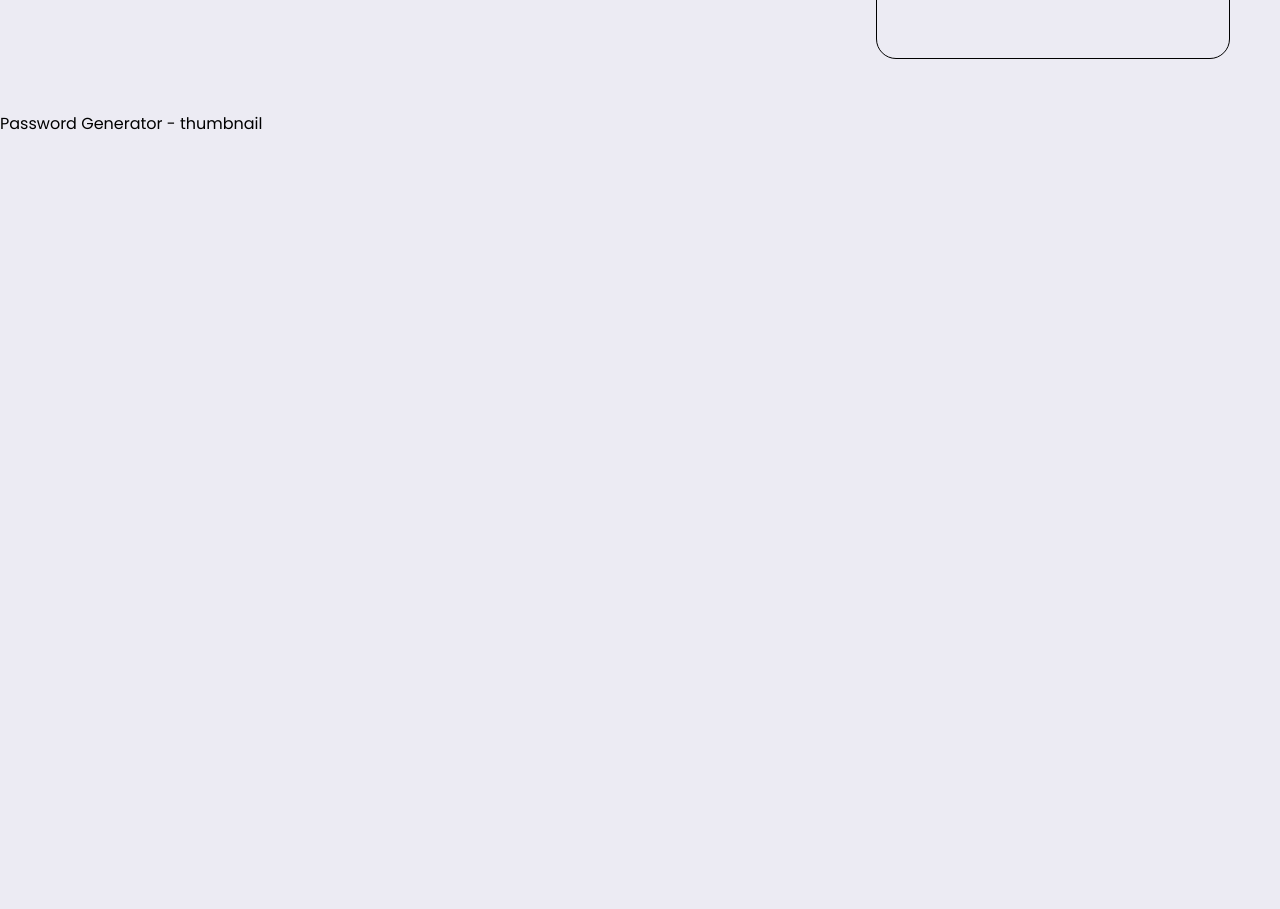
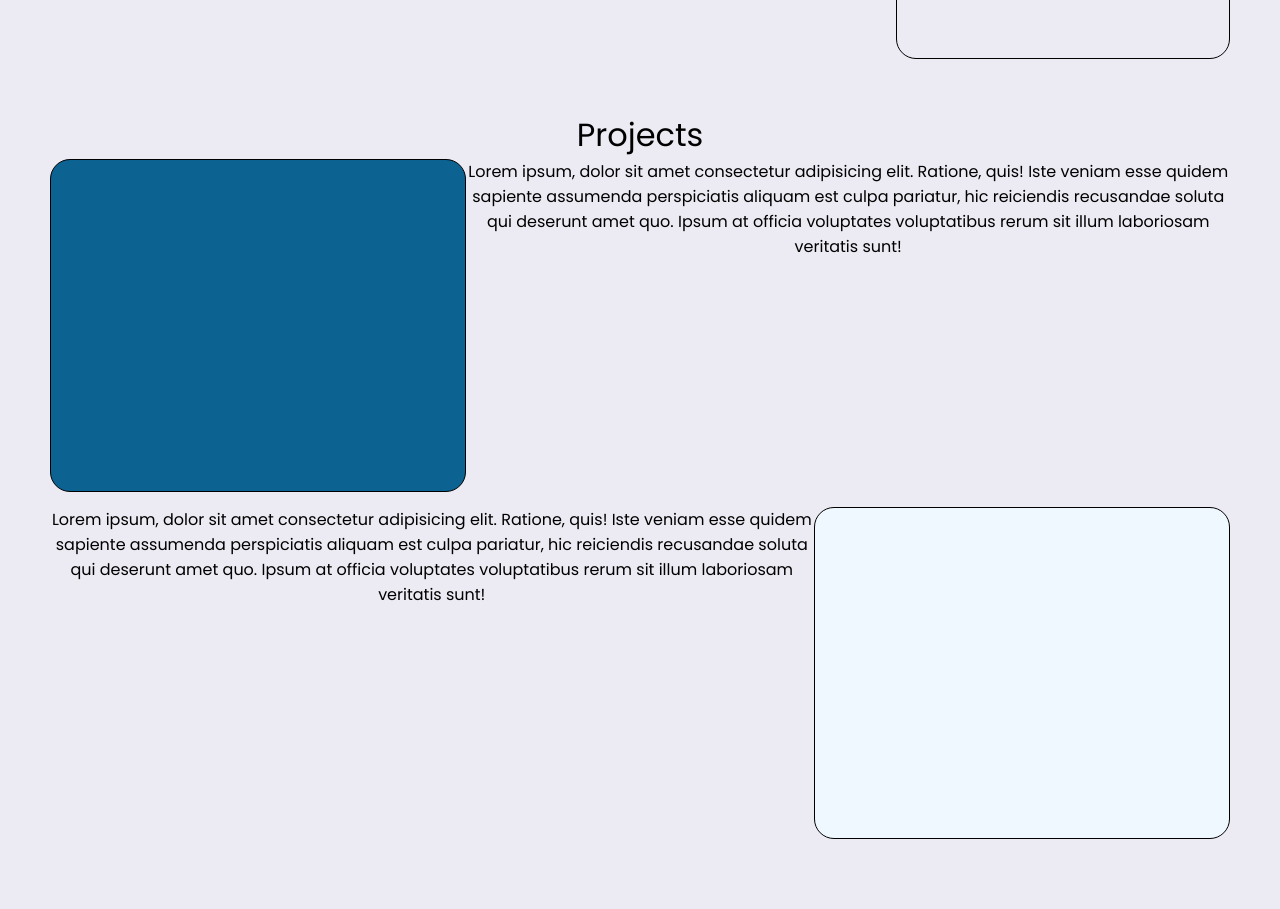
Before and after one commit to OINDIL/Portfolio-designs, a React (Create React App) app in the folder Design 2 - react js/oindilportfolio/: page / in a window 1280 px wide. Shown: the part 1480-2389 px from the top of the page. Before the commit the page ends 1616 px from the top, so only its background shows below. Built offline with nearby package versions, Linux system fonts and the light colour scheme.

Commit message:
added contact pafe

```diff
--- a/Design 2 - react js/oindilportfolio/src/Components/Contact.js
+++ b/Design 2 - react js/oindilportfolio/src/Components/Contact.js
@@ -1,8 +1,22 @@
 export default function Contact(){
     return (
         <>
-            <div className="contact-container">
-
+            <div className="contact">
+                <div className="contact-container">
+                    <div className="contact-label">
+                        <p>Contact</p>
+                    </div>
+                    <div className="contact-form">
+                        <form>
+                            <label htmlFor="name">Name</label>
+                            <input type="text" id="name" />
+                            <label htmlFor="address">E-mail</label>
+                            <input type="email" id="address"/>
+                            <label htmlFor="message">Message</label>
+                            <textarea name="message" id="message" cols="30"></textarea>
+                        </form>
+                    </div>
+                </div>
             </div>
         </>
     )
--- a/Design 2 - react js/oindilportfolio/src/Components/Projects.js
+++ b/Design 2 - react js/oindilportfolio/src/Components/Projects.js
@@ -1,11 +1,29 @@
-export default function Project(){
+export default function Project() {
   return (
     <>
+    <div className="projects">
+        <p>Projects</p>
       <div className="projects-container">
-                <div className="projects-image">
-                    <p>Password Generator - thumbnail</p>
+        <div className="project-1">
+          <div className="thumbnail">
+            <p></p>
+          </div>
+          <div className="desc">
+            <p>Lorem ipsum, dolor sit amet consectetur adipisicing elit. Ratione, quis! Iste veniam esse quidem sapiente assumenda perspiciatis aliquam est culpa pariatur, hic reiciendis recusandae soluta qui deserunt amet quo. Ipsum at officia voluptates voluptatibus rerum sit illum laboriosam veritatis sunt!</p>
+          </div>
+        </div>
+
+
+        <div className="project-2">
+          <div className="thumbnail">
+            <p></p>
+          </div>
+          <div className="desc">
+            <p>Lorem ipsum, dolor sit amet consectetur adipisicing elit. Ratione, quis! Iste veniam esse quidem sapiente assumenda perspiciatis aliquam est culpa pariatur, hic reiciendis recusandae soluta qui deserunt amet quo. Ipsum at officia voluptates voluptatibus rerum sit illum laboriosam veritatis sunt!</p>
+          </div>
+        </div>
       </div>
     </div>
     </>
-    )
+  );
 }
--- a/Design 2 - react js/oindilportfolio/src/index.css
+++ b/Design 2 - react js/oindilportfolio/src/index.css
@@ -83,7 +83,7 @@ a:link{
   margin-bottom: 20px;
 }
 .about .about-image-skills{
-  width: 30vw;
+  width: 30%;
   display: flex;
   align-items: center;
   justify-content: center;
@@ -114,7 +114,7 @@ a:link{
   height: 35vh;
 }
 .about .hobby-container .about-image-hobby{
-  width: 30vw;
+  width: 30%;
   display: flex;
   align-items: center;
   justify-content: center;
@@ -131,3 +131,53 @@ a:link{
 }
 
 /*! Projects component */
+.projects{
+  height: 100vh;
+  padding: 0 50px;
+  text-align: center;
+}
+.projects > p{
+  font-size: 2em;
+}
+.projects-container{
+  height: 85vh;
+  display: flex;
+  flex-direction: column;
+}
+.project-1{
+  /* background-color: #0C6291; */
+  height: 50%;
+  display: flex;
+  margin-bottom: 15px;
+}
+.project-1 .thumbnail{
+  border: 1px solid;
+  background-color: #0C6291;
+  border-radius: 20px;
+  width: 100vw;
+}
+.project-2{
+  /* background-color: aquamarine; */
+  height: 50%;
+  display: flex;
+  flex-direction: row-reverse;
+}
+.project-2 .thumbnail{
+  border: 1px solid;
+  border-radius: 20px;
+  width: 100vw;
+  background-color: aliceblue;
+}
+
+/* ! Contact form */
+
+.contact{
+  height: 100vh;
+  padding: 0 50px;
+}
+.contact .contact-container{
+  display: flex;
+}
+.contact-form form{
+  display: flex;
+}
```
Lines whose indentation alone changed are shown as unchanged.
